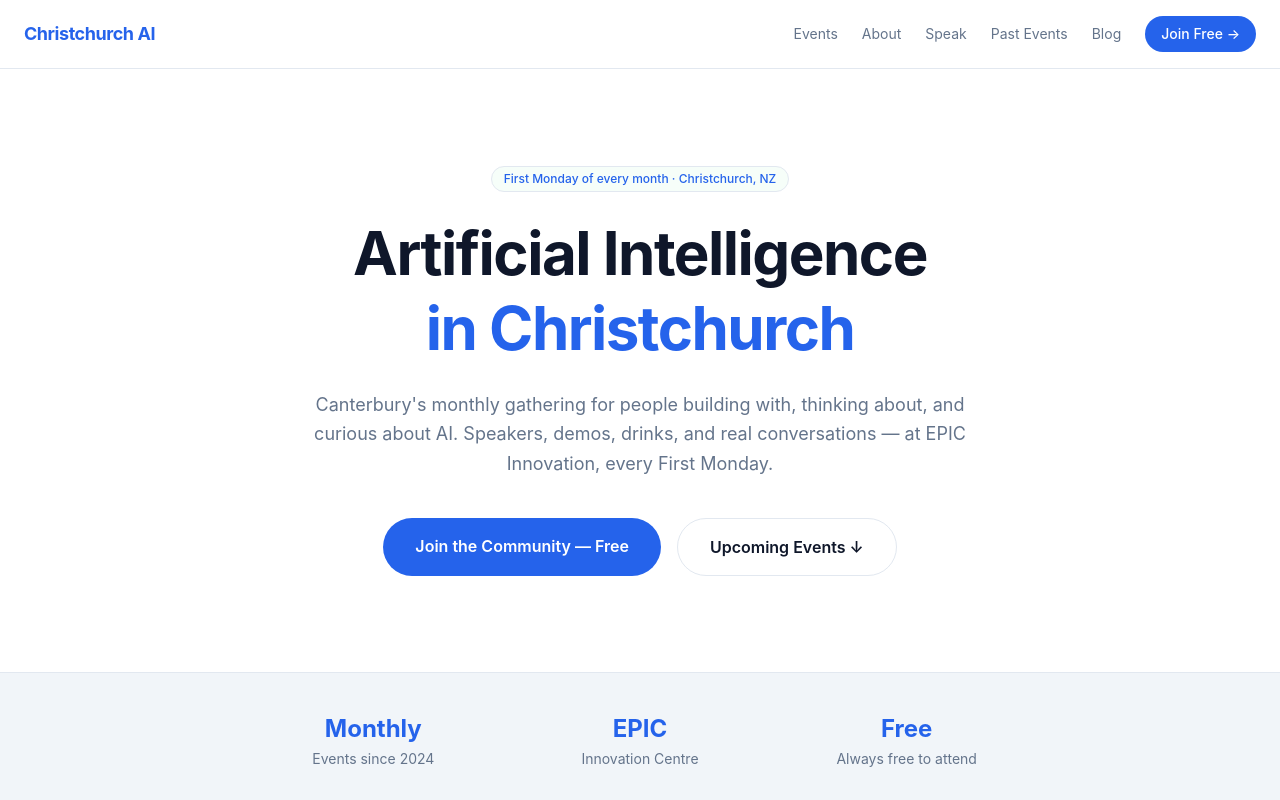
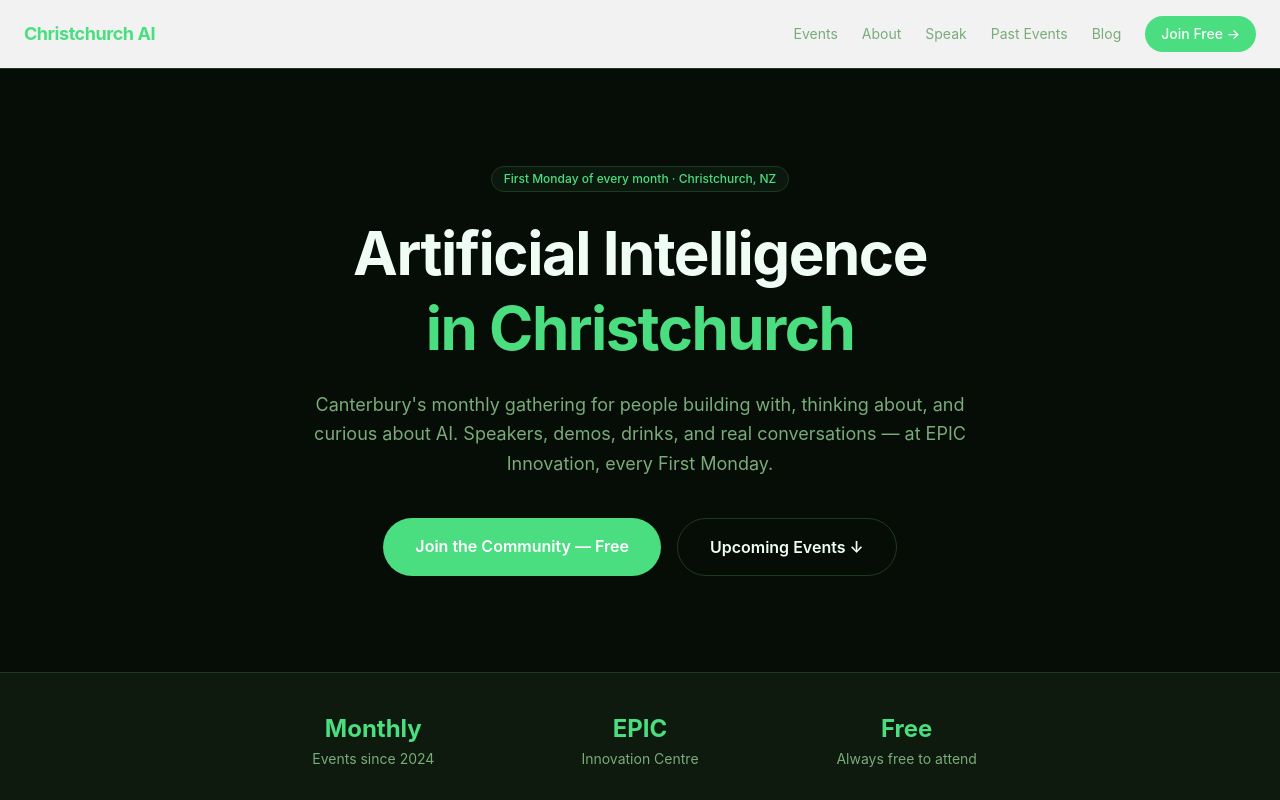
Before and after one commit to caelanhuntress/christchurch-ai, a Next.js app: page / in a window 1280 px wide. Shown: the top 800 px of the page. Built offline with nearby package versions, Linux system fonts and the light colour scheme.

Commit message:
fix: restore dark green theme — text-white was invisible on light background

```diff
--- a/app/globals.css
+++ b/app/globals.css
@@ -1,12 +1,12 @@
 @import "tailwindcss";
 
 :root {
-  --background: #ffffff;
-  --foreground: #0f172a;
-  --accent: #2563eb;
-  --muted: #f1f5f9;
-  --border: #e2e8f0;
-  --text-muted: #64748b;
+  --background: #060d06;
+  --foreground: #f0fdf4;
+  --accent: #4ade80;
+  --muted: #0d1a0d;
+  --border: #1e3a1e;
+  --text-muted: #7aab7a;
 }
 
 * {
```
